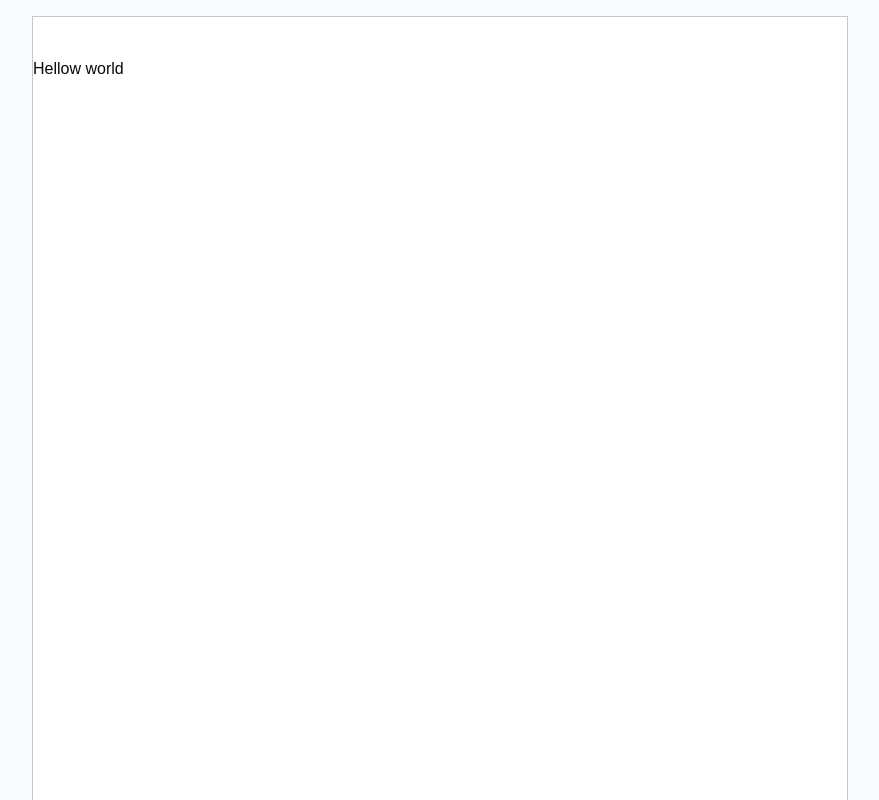
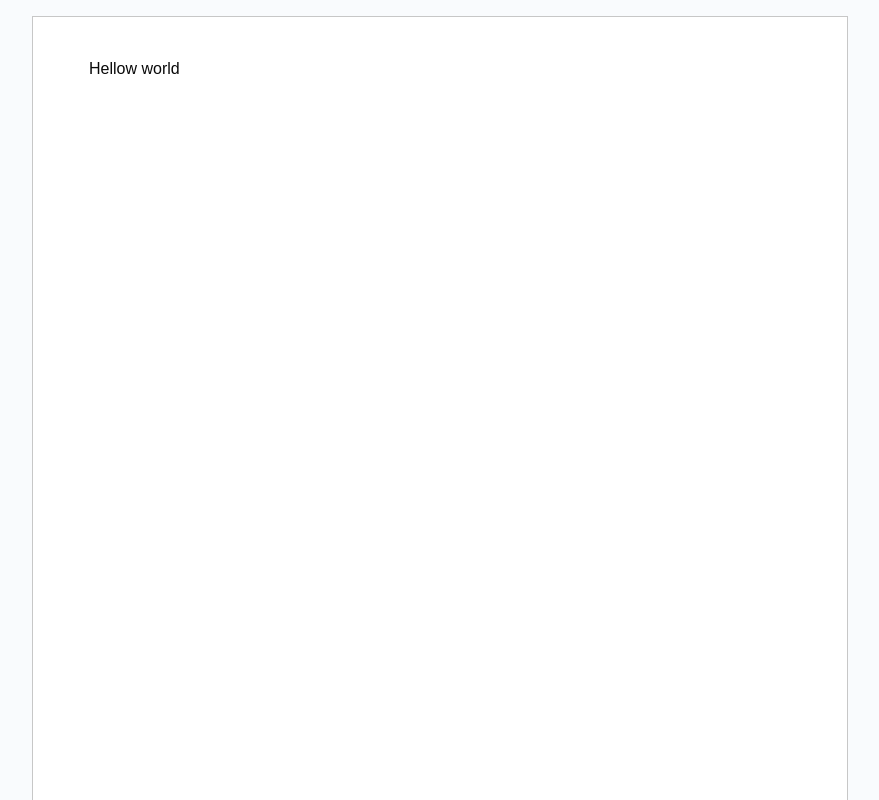
Before and after one commit to Ryuuutaaa/google-doc-clone, a Next.js app: page /documents/123 in a window 1280 px wide. Shown: the top 800 px of the page, without its empty margins (200-1079 px from the left). Built offline with nearby package versions, Linux system fonts and the light colour scheme.

Commit message:
feat: add padding styles to Editor component for improved layout

```diff
--- a/src/app/documents/[documentId]/editor.tsx
+++ b/src/app/documents/[documentId]/editor.tsx
@@ -7,6 +7,7 @@ export const Editor = () => {
   const editor = useEditor({
     editorProps: {
       attributes: {
+        style: "padding-left: 56px; padding-right: 56px",
         class:
           "focus:outline-none print:border-0 bg-white border border-[#C7C7C7] flex flex-col min-h-[1054px] w-[816px] pt-10 pr-14 pb-10 cursor-text",
       },
```
